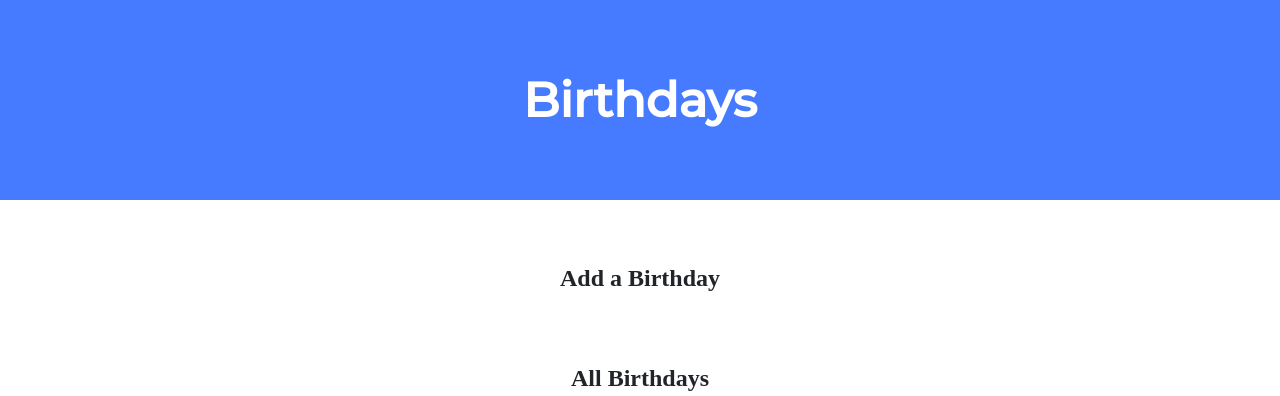
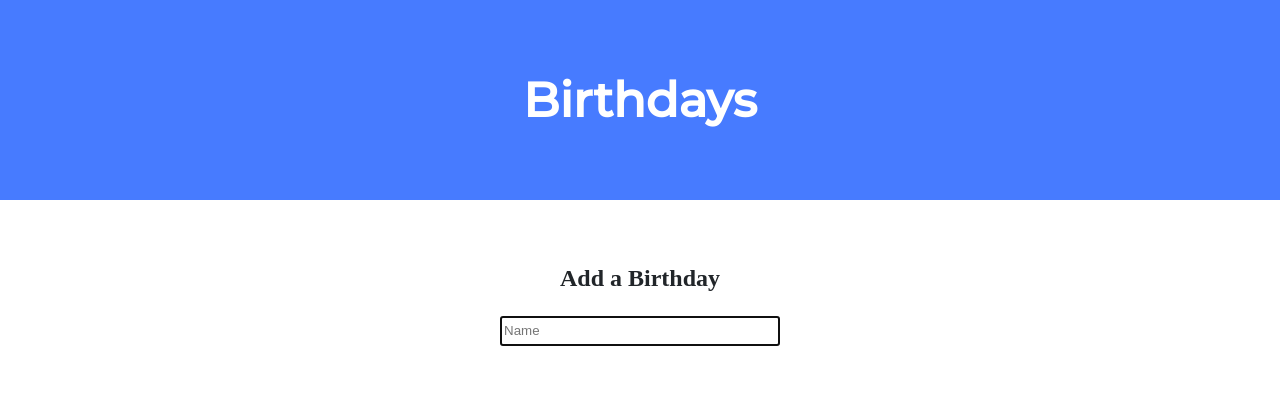
Before and after one commit to t4goli/toxic-legend, a Flask app: page / in a window 1280 px wide. Shown: the top 396 px of the page. Run offline with Flask 2, Linux system fonts and the light colour scheme; some libraries are stand-ins or nearby versions.

Commit message:
Wed, Mar 22, 2023, 10:05 PM -04:00

```diff
--- a/birthdays/templates/index.html
+++ b/birthdays/templates/index.html
@@ -15,6 +15,9 @@
 
                 <h2>Add a Birthday</h2>
                 <!-- TODO: Create a form for users to submit a name, a month, and a day -->
+                <form action="/register" method="post">
+                    <input autocomplete="off" autofocus name="Name" placeholder="Name" type="text">
+                </form>
             </div>
 
             <div class="section">
```
